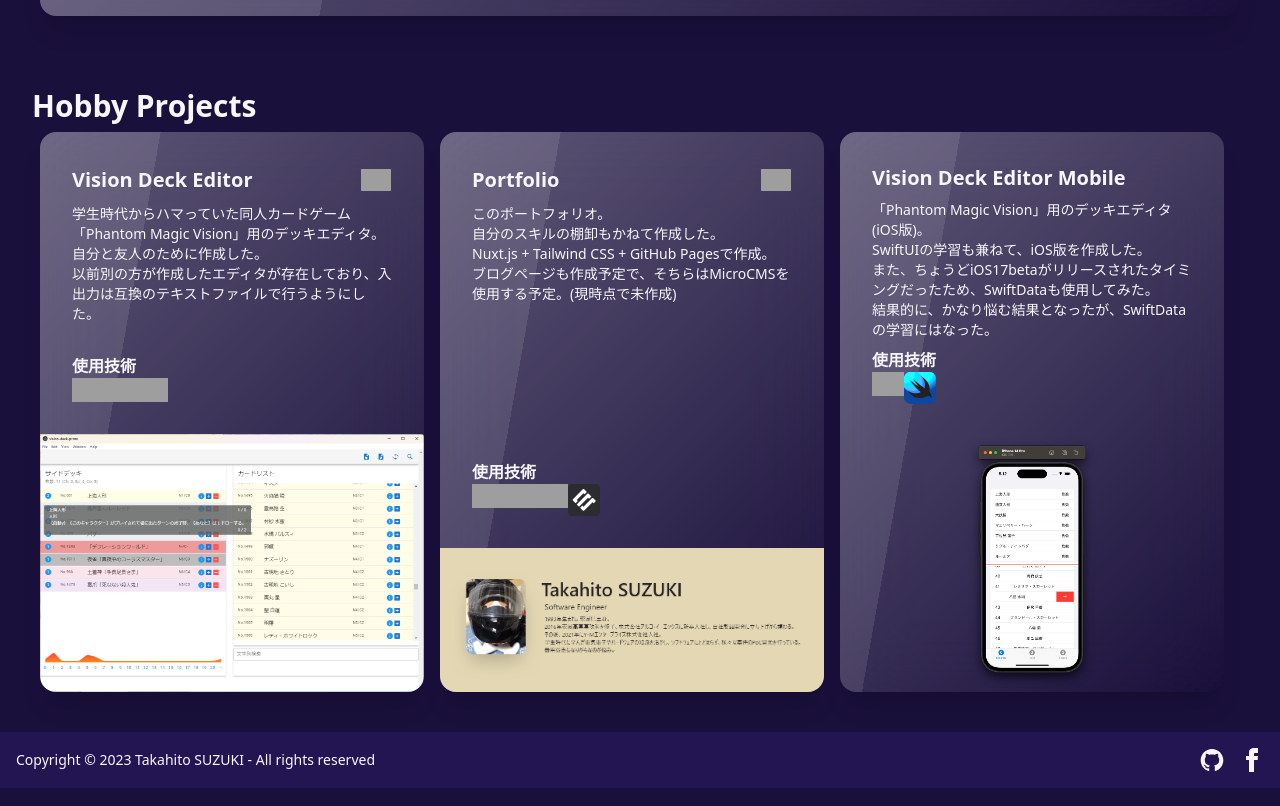
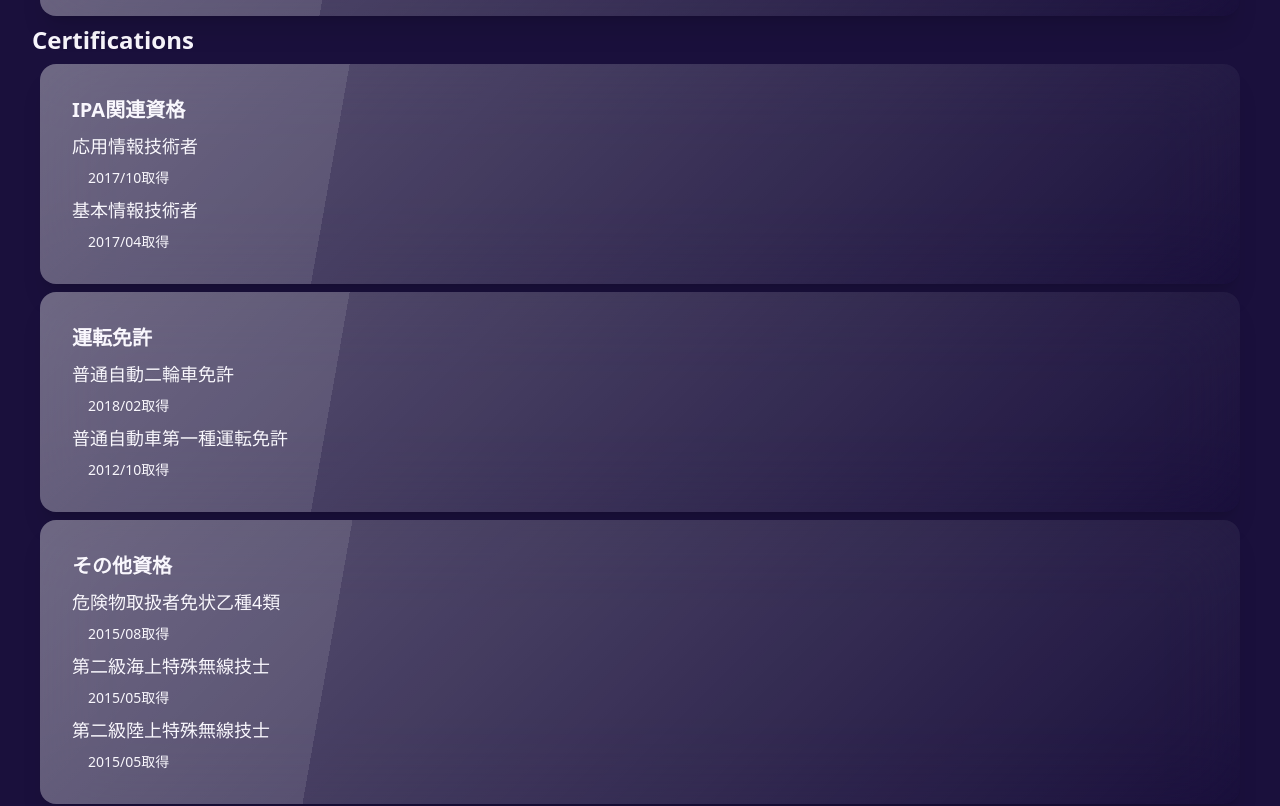
Before and after one commit to suzuki55x/portfolio, a Nuxt app: page / in a window 1280 px wide. Shown: the part 2380-3186 px from the top of the page. Built offline with nearby package versions, Linux system fonts and the light colour scheme; grey boxes are pictures that could not be loaded.

Commit message:
Update certifications

```diff
--- a/components/Career.vue
+++ b/components/Career.vue
@@ -72,5 +72,35 @@
         </div>
       </div>
     </div>
+    <h2 class="text-2xl font-bold">Certifications</h2>
+    <div class="card shadow-xl m-2 glass">
+      <div class="card-body">
+        <h3 class="card-title">IPA関連資格</h3>
+        <h4 class="text-lg">応用情報技術者</h4>
+        <p class="text-sm ml-4">2017/10取得</p>
+        <h4 class="text-lg">基本情報技術者</h4>
+        <p class="text-sm ml-4">2017/04取得</p>
+      </div>
+    </div>
+    <div class="card shadow-xl m-2 glass">
+      <div class="card-body">
+        <h3 class="card-title">運転免許</h3>
+        <h4 class="text-lg">普通自動二輪車免許</h4>
+        <p class="text-sm ml-4">2018/02取得</p>
+        <h4 class="text-lg">普通自動車第一種運転免許</h4>
+        <p class="text-sm ml-4">2012/10取得</p>
+      </div>
+    </div>
+    <div class="card shadow-xl m-2 glass">
+      <div class="card-body">
+        <h3 class="card-title">その他資格</h3>
+        <h4 class="text-lg">危険物取扱者免状乙種4類</h4>
+        <p class="text-sm ml-4">2015/08取得</p>
+        <h4 class="text-lg">第二級海上特殊無線技士</h4>
+        <p class="text-sm ml-4">2015/05取得</p>
+        <h4 class="text-lg">第二級陸上特殊無線技士</h4>
+        <p class="text-sm ml-4">2015/05取得</p>
+      </div>
+    </div>
   </div>
 </template>
```
